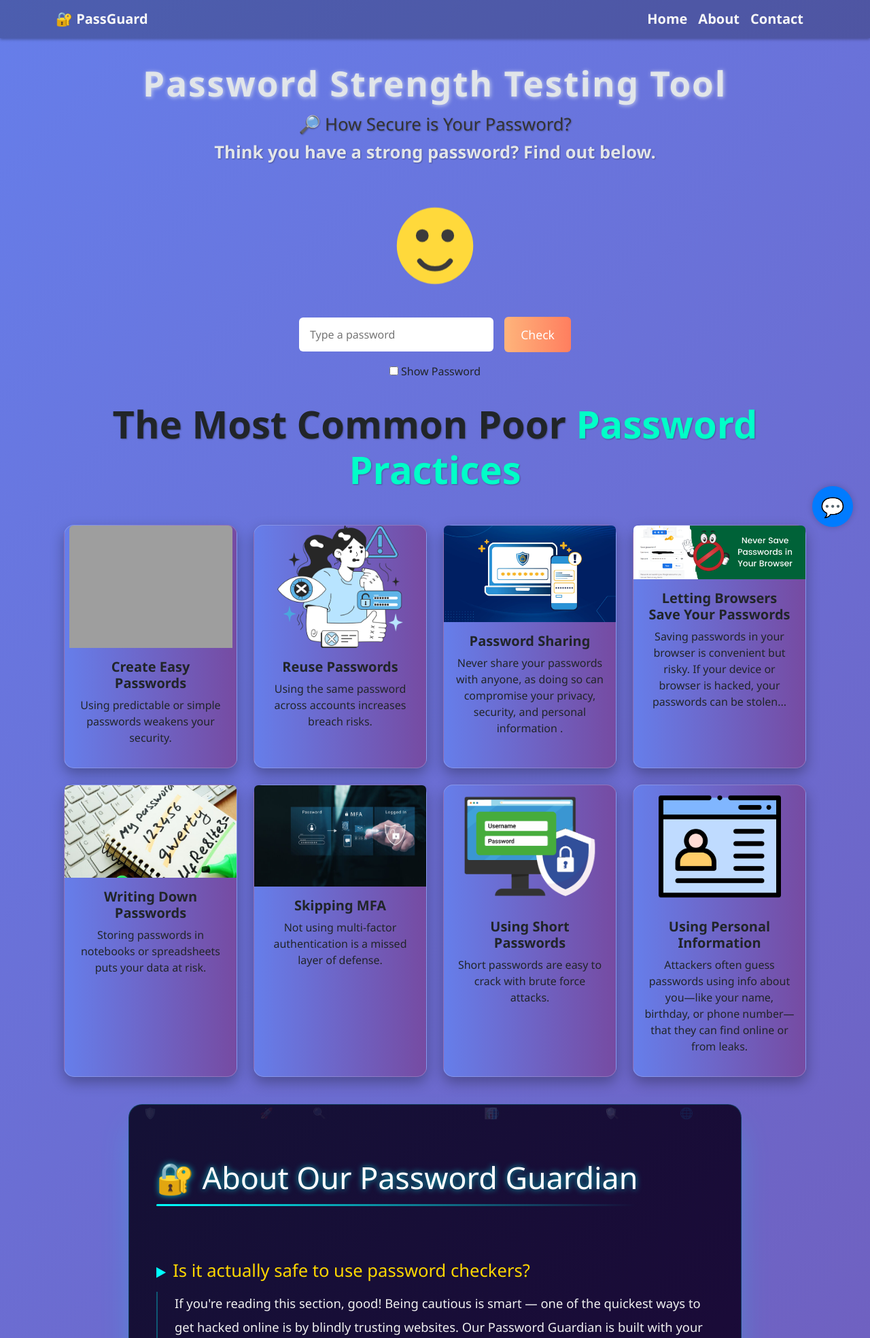
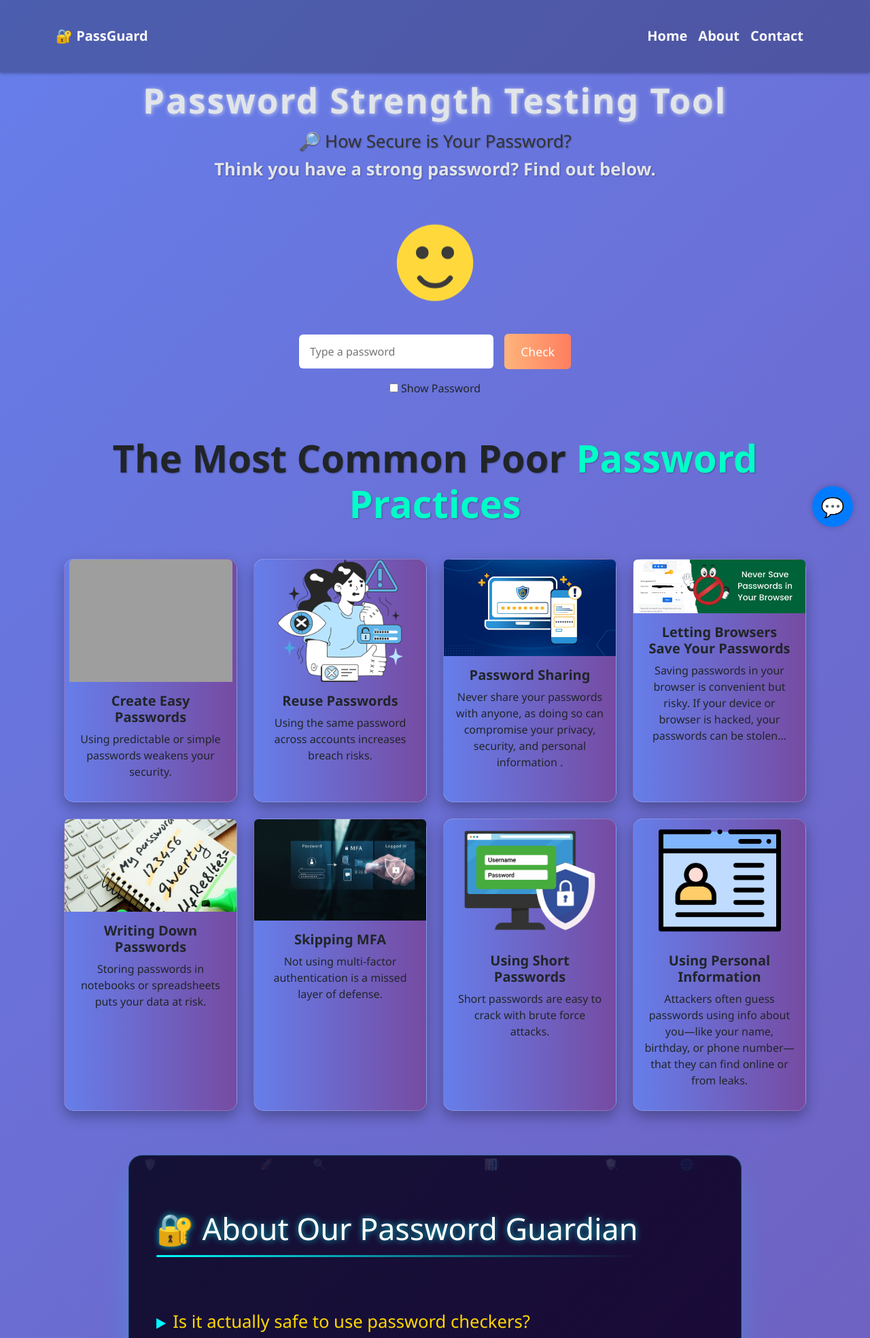
Before and after one commit to mthimkulu23/Password-Stregnth, a Flask app: page / in a window 1280 px wide. Shown: the top 1968 px of the page at 68% size. Run offline with Flask 3, Linux system fonts and the light colour scheme; grey boxes are pictures that could not be loaded.

Commit message:
container inserted margin for container move down

```diff
--- a/app/static/style.css
+++ b/app/static/style.css
@@ -15,6 +15,7 @@ body {
   max-width: 1100px;
   margin: 0 auto;
   padding: 0 1.5rem;
+  margin: 25px;
 }
 
 /* Navbar */
--- a/app/templates/password.html
+++ b/app/templates/password.html
@@ -181,7 +181,6 @@
 
 
 
-
     <section id="about">
       <div class="overlay"></div>
       <div class="floating-icons">
@@ -193,7 +192,10 @@
         <div class="floating-icon" style="left:30%; animation-delay:10s;">🔍</div>
         <div class="floating-icon" style="left:60%; animation-delay:12s;">⚡</div>
       </div>
+
+
       <div class="container">
+
         <h2><span class="icon">🔐</span> About Our Password Guardian</h2>
 
         <h4 onclick="toggleSection(this)">Is it actually safe to use password checkers?</h4>
```
